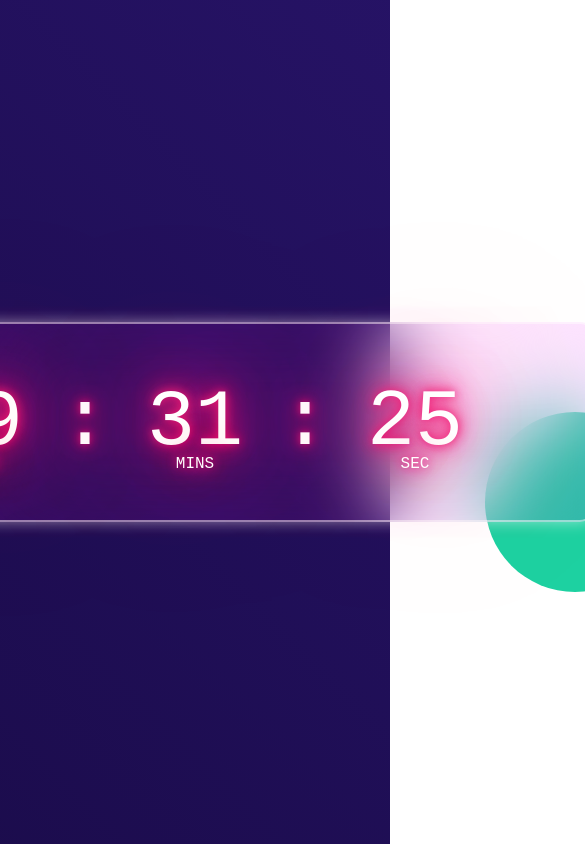
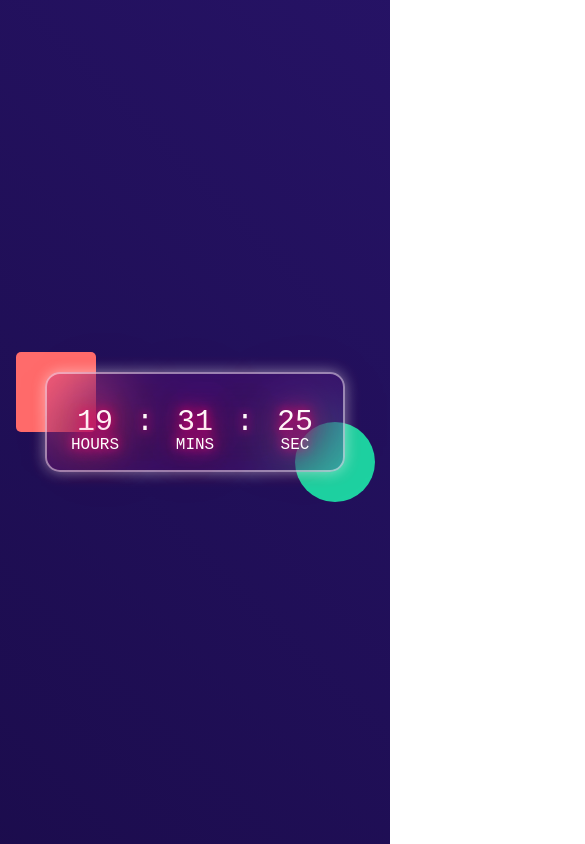
Before and after one commit to Iasminaaaaa/Real-Time-Display-Application, a plain HTML site: page index.html in a window 390 px wide. Shown: the top 844 px of the page, 585 px wide, since content can reach past the window. Drawn offline with Linux system fonts and the light colour scheme.

Commit message:
Clock-responsive-updates (#1)

```diff
--- a/style.css
+++ b/style.css
@@ -1,17 +1,23 @@
 @import url('https://fonts.googleapis.com/css2?family=Orbitron:wght@400;700&display=swap');
 
-*{
+* {
     margin: 0;
     padding: 0;
     font-family: 'Orbitron', sans-serif;
     box-sizing: border-box;
 }
 
-.hero{
+html, body {
+    height: 100%;
+    margin: 0;
+    overflow: hidden;
+}
+
+.hero {
     background: linear-gradient(45deg, #08001f, #30197d);
     background-size: 400% 400%;
     animation: gradientBG 10s ease infinite;
-    width: 100%;
+    width: auto;
     min-height: 100vh;
     position: relative;
 }
@@ -22,17 +28,17 @@
     100% { background-position: 0% 50%; }
 }
 
-.container{
+.container {
     width: 800px;
     height: 200px;
-    position:absolute;
+    position: absolute;
     border-radius: 50%;
-    top:50%;
-    left:50%;
-    transform: translate(-50%, -50%)
+    top: 50%;
+    left: 50%;
+    transform: translate(-50%, -50%);
 }
 
-.clock{
+.clock {
     width: 100%;
     height: 100%;
     background: rgba(235, 0, 255, 0.11);
@@ -46,8 +52,8 @@
     box-shadow: 0 0 15px rgba(255, 255, 255, 0.5);
 }
 
-.container::before{
-    content:'';
+.container::before {
+    content: '';
     width: 180px;
     height: 180px;
     background: #ff6b6b;
@@ -55,11 +61,11 @@
     position: absolute;
     left: -80px;
     top: -50px;
-    z-index:-1;
+    z-index: -1;
 }
 
-.container::after{
-    content:'';
+.container::after {
+    content: '';
     width: 180px;
     height: 180px;
     background: #1dd1a1;
@@ -67,10 +73,10 @@
     position: absolute;
     right: -70px;
     bottom: -70px;
-    z-index:-1;
+    z-index: -1;
 }
 
-.clock span{
+.clock span {
     font-size: 80px;
     width: 110px;
     display: inline-block;
@@ -83,8 +89,8 @@
     color: #fff;
 }
 
-.clock span::after{
-    content:'';
+.clock span::after {
+    content: '';
     font-size: 16px;
     position: absolute;
     bottom: -5px;
@@ -98,20 +104,88 @@
     transform: translateY(-5px);
 }
 
-
-#hrs::after{
-    content:'HOURS';
+#hrs::after {
+    content: 'HOURS';
 }
 
-#min::after{
-    content:'MINS';
+#min::after {
+    content: 'MINS';
 }
 
-#sec::after{
-    content:'SEC';
+#sec::after {
+    content: 'SEC';
 }
 
-@keyframes pulse {
-    0%, 100% { transform: scale(1); }
-    50% { transform: scale(1.1); }
+@media (max-width: 1200px) {
+    .container {
+        width: 600px;
+        height: 150px;
+    }
+
+    .clock span {
+        font-size: 60px;
+        width: 90px;
+    }
 }
+
+@media (max-width: 768px) {
+    .container {
+        width: 400px;
+        height: 120px;
+    }
+
+    .clock span {
+        font-size: 40px;
+        width: 60px;
+    }
+
+    .container::before, .container::after {
+        width: 100px;
+        height: 100px;
+    }
+
+    .container::before {
+        left: -50px;
+        top: -30px;
+    }
+
+    .container::after {
+        right: -40px;
+        bottom: -40px;
+    }
+
+    .clock span::after {
+        bottom: -10px; /* Adjusted for smaller screens */
+    }
+}
+
+@media (max-width: 480px) {
+    .container {
+        width: 300px;
+        height: 100px;
+    }
+
+    .clock span {
+        font-size: 30px;
+        width: 50px;
+    }
+
+    .container::before, .container::after {
+        width: 80px;
+        height: 80px;
+    }
+
+    .container::before {
+        left: -29px;
+        top: -20px;
+    }
+
+    .container::after {
+        right: -30px;
+        bottom: -30px;
+    }
+
+    .clock span::after {
+        bottom: -15px; /* Further adjusted for the smallest screens */
+    }
+}
```
